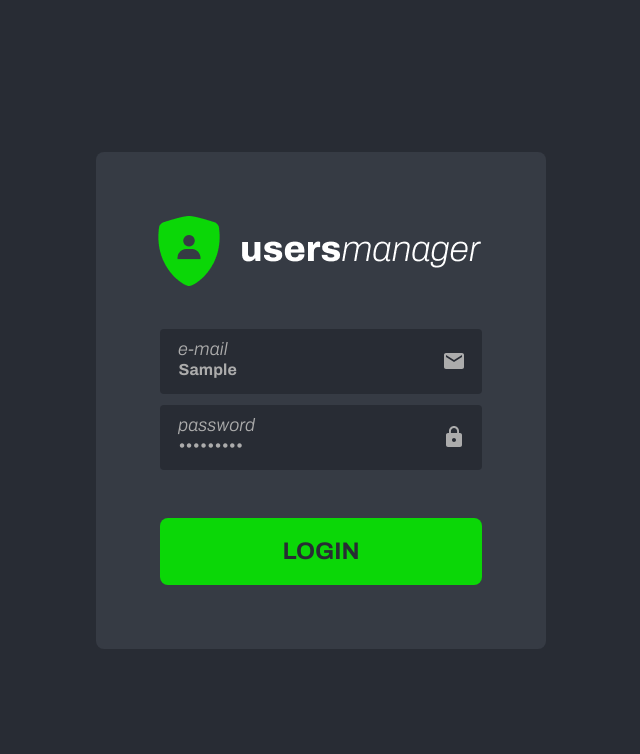
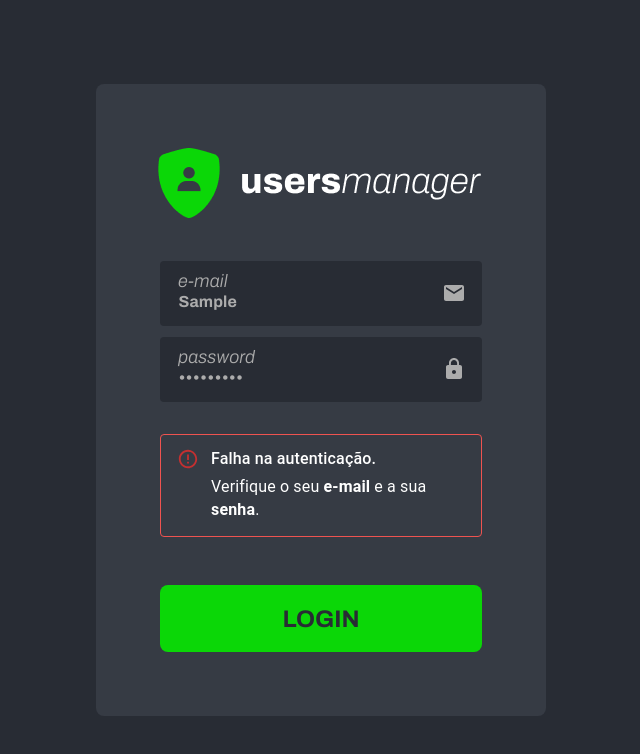
Before and after one commit to luan-hubner/users-manager, a React (Create React App) app: page / in a window 1280 px wide. Both pictures are taken after typing "Sample", "Sample123" into the empty fields and a click on the button "LOGIN". Shown: the top 754 px of the page, without its empty margins (319-959 px from the left). Built offline with nearby package versions, Linux system fonts and the light colour scheme.

Commit message:
add alert to login returns

```diff
--- a/src/pages/Login/index.tsx
+++ b/src/pages/Login/index.tsx
@@ -6,7 +6,7 @@ import users__manager from '../../assets/images/usersmanager.png';
 import Mail from '@mui/icons-material/Mail';
 import Lock from '@mui/icons-material/Lock';
 
-import { InputAdornment, OutlinedInputProps } from '@mui/material';
+import { Alert, AlertTitle, InputAdornment, OutlinedInputProps } from '@mui/material';
 import { InputText } from '../../components/InputText';
 import { AuthContext } from '../../contexts/AuthContext';
 
@@ -16,10 +16,20 @@ export default function Login() {
   const [email, setEmail] = useState('');
   const [password, setPassword] = useState('');
 
+  const [loginReturn, setLoginReturn] = useState('');
+
   async function login(e: SyntheticEvent) {
     e.preventDefault();
 
-    signIn({ email, password });
+    const loginReturn = await signIn({ email, password });
+
+    if (loginReturn) {
+      setLoginReturn(loginReturn);
+
+      setTimeout(() => {
+        setLoginReturn('');
+      }, 5000);
+    };
   };
 
   return (
@@ -32,6 +42,8 @@ export default function Login() {
             <InputText
               label="e-mail"
               variant="filled"
+              required
+              InputLabelProps={{ required: false }}
               InputProps={{ disableUnderline: true, endAdornment: (
                 <InputAdornment position="end">
                   <Mail style={{ color: 'var(--input-text-color)'}} />
@@ -44,6 +56,8 @@ export default function Login() {
               label="password"
               variant="filled"
               type="password"
+              required
+              InputLabelProps={{ required: false }}
               InputProps={{ disableUnderline: true, endAdornment: (
                 <InputAdornment position="end">
                   <Lock style={{ color: 'var(--input-text-color)'}} />
@@ -53,6 +67,15 @@ export default function Login() {
               onChange={(e) => setPassword(e.target.value)}
             />
 
+            {
+              loginReturn ? (
+                <Alert variant="outlined" severity="error" className={styles.login__return}>
+                  <AlertTitle>Falha na autenticação.</AlertTitle>
+                  Verifique o seu <strong>e-mail</strong> e a sua <strong>senha</strong>.
+                </Alert>
+              ) : null
+            }
+
             <button type='submit'>LOGIN</button>
           </form>
         </div>
--- a/src/pages/Login/styles.module.css
+++ b/src/pages/Login/styles.module.css
@@ -53,3 +53,8 @@ main .container .login__box button:hover {
   background-color: var(--green-hover);
   transition: all 500ms ease;
 }
+
+main .container .login__box form .login__return {
+  margin-top: 2rem;
+  color: #FFFFFF;
+}
```
